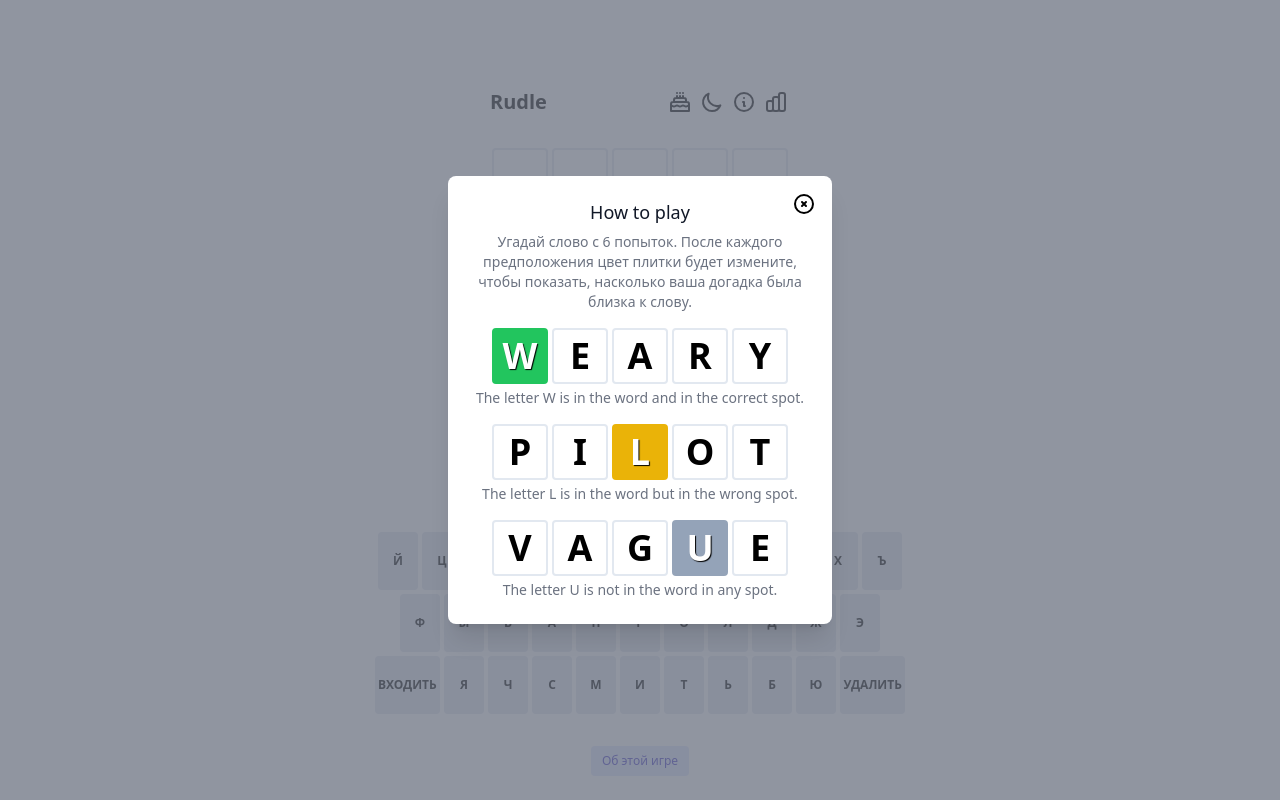
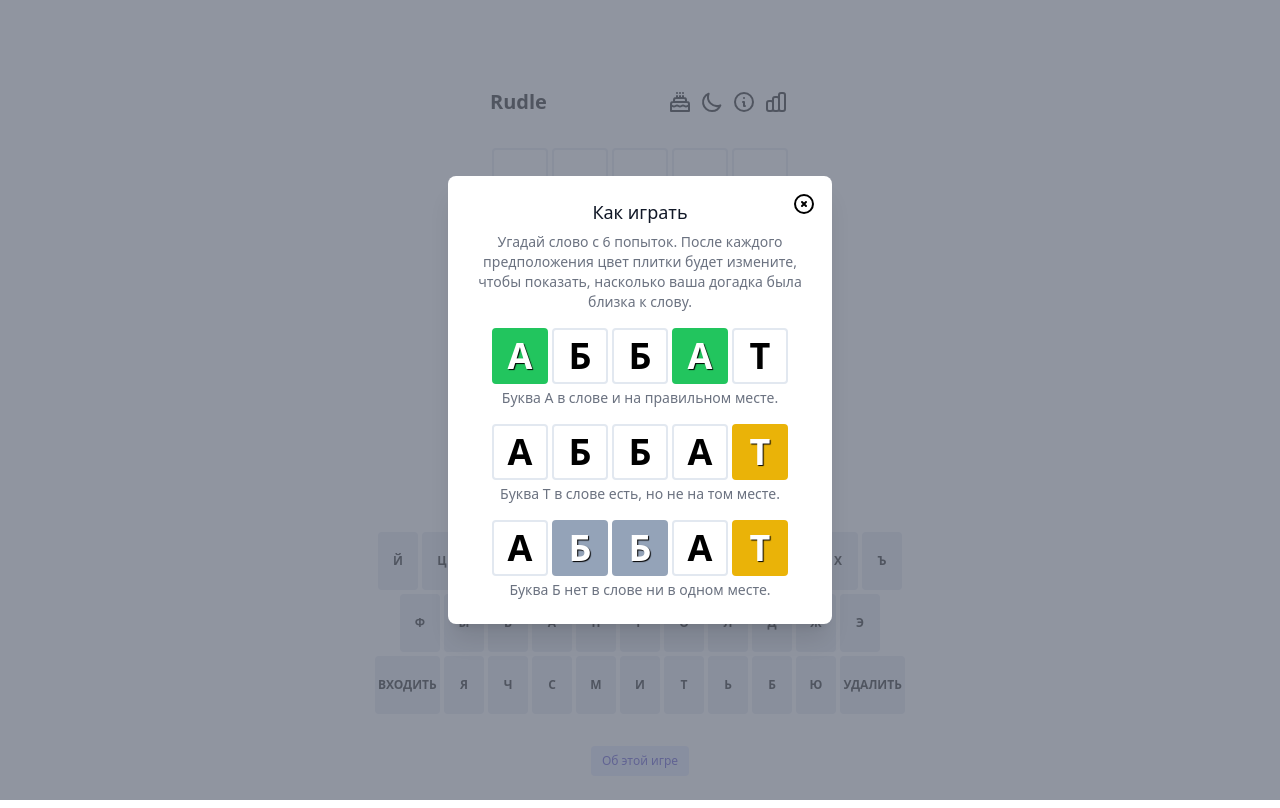
Before and after one commit to MaxGrigorev/rudle, a React (Create React App) app: page / in a window 1280 px wide. Both pictures are taken after a click on the icon 744 px from the left and 102 px from the top of the page. Built offline with nearby package versions, Linux system fonts and the light colour scheme.

Commit message:
Update InfoModal.tsx

```diff
--- a/src/components/modals/InfoModal.tsx
+++ b/src/components/modals/InfoModal.tsx
@@ -8,43 +8,43 @@ type Props = {
 
 export const InfoModal = ({ isOpen, handleClose }: Props) => {
   return (
-    <BaseModal title="How to play" isOpen={isOpen} handleClose={handleClose}>
+    <BaseModal title="Как играть" isOpen={isOpen} handleClose={handleClose}>
       <p className="text-sm text-gray-500 dark:text-gray-300">
       Угадай слово с 6 попыток. После каждого предположения цвет плитки будет
          измените, чтобы показать, насколько ваша догадка была близка к слову.
       </p>
 
       <div className="flex justify-center mb-1 mt-4">
-        <Cell value="W" status="correct" />
-        <Cell value="E" />
-        <Cell value="A" />
-        <Cell value="R" />
-        <Cell value="Y" />
+        <Cell value="А" status="correct" />
+        <Cell value="Б" />
+        <Cell value="Б" />
+        <Cell value="А" status="correct"/>
+        <Cell value="Т" />
       </div>
       <p className="text-sm text-gray-500 dark:text-gray-300">
-        The letter W is in the word and in the correct spot.
+        Буква А в слове и на правильном месте.
       </p>
 
       <div className="flex justify-center mb-1 mt-4">
-        <Cell value="P" />
-        <Cell value="I" />
-        <Cell value="L" status="present" />
-        <Cell value="O" />
-        <Cell value="T" />
+        <Cell value="А" />
+        <Cell value="Б" />
+        <Cell value="Б" />
+        <Cell value="А" />
+        <Cell value="Т" status="present"/>
       </div>
       <p className="text-sm text-gray-500 dark:text-gray-300">
-        The letter L is in the word but in the wrong spot.
+        Буква Т в слове есть, но не на том месте.
       </p>
 
       <div className="flex justify-center mb-1 mt-4">
-        <Cell value="V" />
-        <Cell value="A" />
-        <Cell value="G" />
-        <Cell value="U" status="absent" />
-        <Cell value="E" />
+        <Cell value="А" />
+        <Cell value="Б" status="absent"/>
+        <Cell value="Б" status="absent"/>
+        <Cell value="А" />
+        <Cell value="Т" status="present"/>
       </div>
       <p className="text-sm text-gray-500 dark:text-gray-300">
-        The letter U is not in the word in any spot.
+        Буква Б нет в слове ни в одном месте.
       </p>
     </BaseModal>
   )
```
